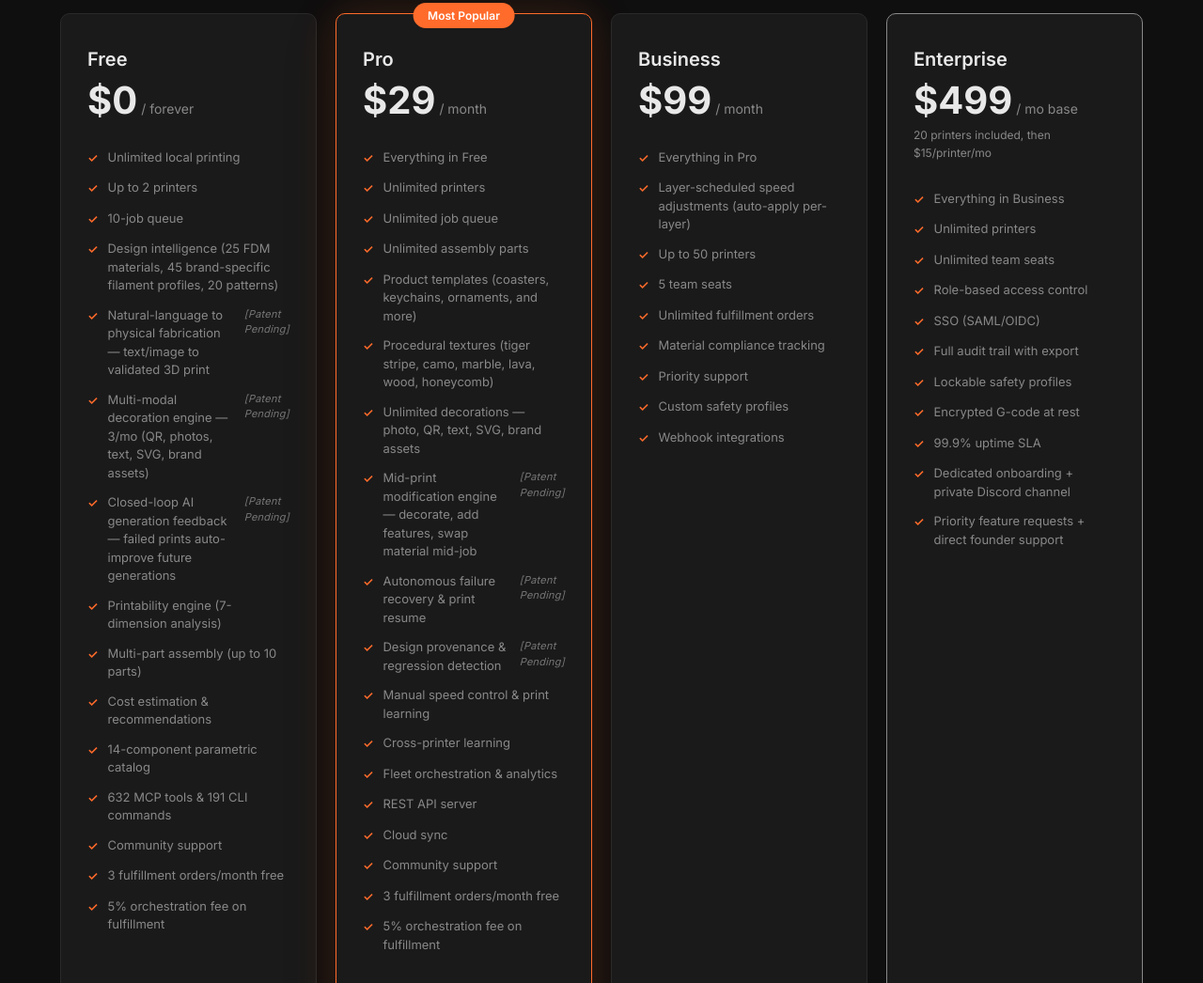
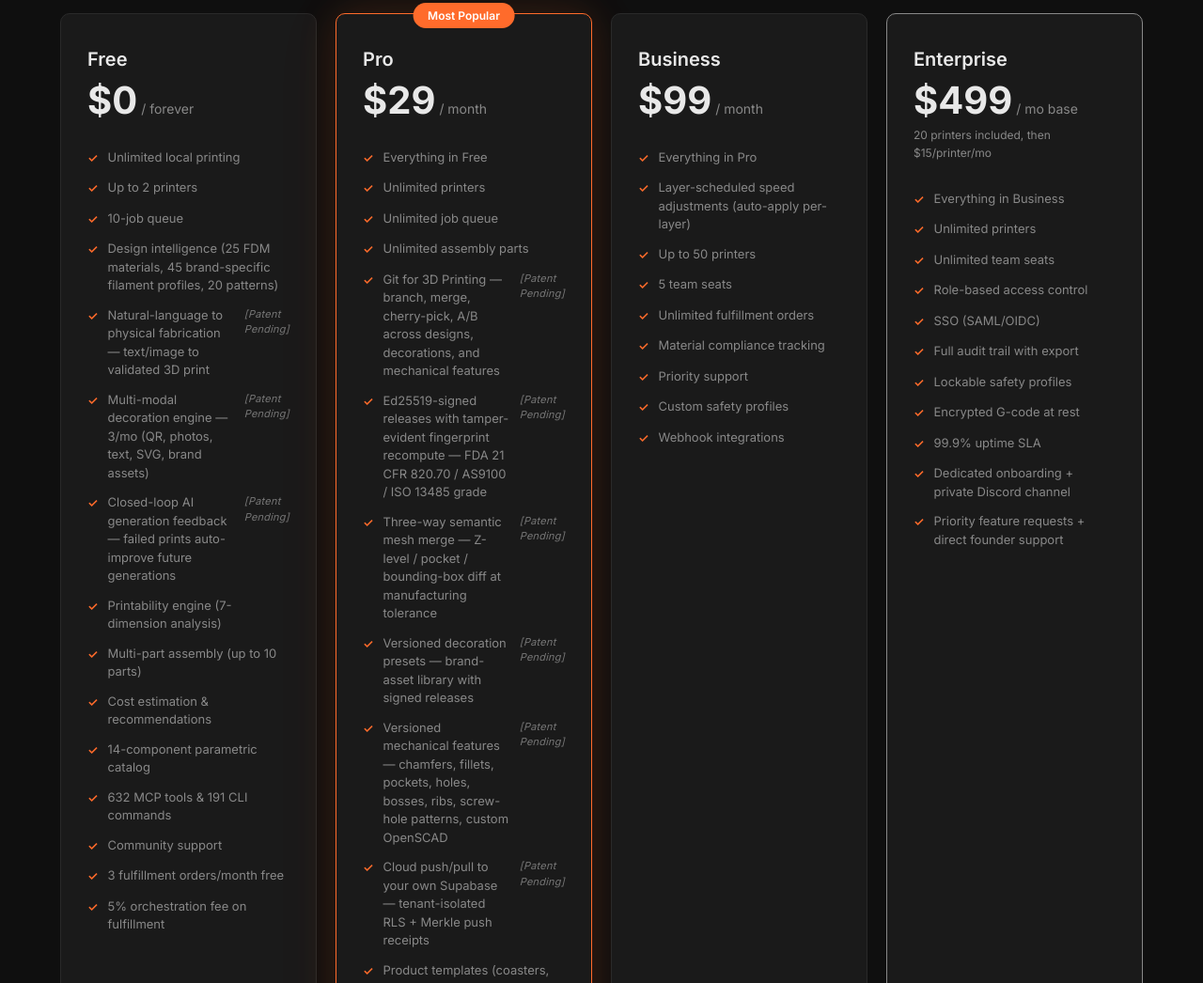
Before and after one commit to codeofaxel/Kiln, an Astro site in the folder docs/site/: page /pricing in a window 1280 px wide. Shown: the part 398-1444 px from the top of the page at 94% size. Built offline with nearby package versions, Linux system fonts and the light colour scheme; Astro itself is replaced by a stand-in of ours.

Commit message:
docs(pricing): update Pro tier to reflect v1.0 scope (021 + 028 filings)
Pro tier's feature list was still showing pre-v1.0 paywall scope.
Adding the 6 load-bearing v1.0 capabilities from KILN-021 + KILN-028
(filed 2026-04-17):

- Git for 3D Printing (branch / merge / cherry-pick / A/B)
- Ed25519-signed releases with tamper-evidence
- Three-way semantic mesh merge at manufacturing tolerance
- Versioned decoration presets
- Versioned mechanical features
- Cloud push/pull with tenant-isolated RLS + Merkle receipts

Collapsed "Cloud sync" into the more specific "Cloud push/pull"
line (supersedes the Phase 1 device-sync positioning).  Renamed
"Design provenance & regression detection" to explicitly include
"cross-branch outcome A/B" since that's now part of the shipped
surface.

No price change.  $29/mo anchor holds at launch; revisit after
conversion data comes in.

```diff
--- a/docs/site/src/pages/pricing.astro
+++ b/docs/site/src/pages/pricing.astro
@@ -156,17 +156,22 @@ const pricingFaqSchema = {
             <li><span class="check">&#10003;</span> Unlimited printers</li>
             <li><span class="check">&#10003;</span> Unlimited job queue</li>
             <li><span class="check">&#10003;</span> Unlimited assembly parts</li>
+            <li><span class="check">&#10003;</span> Git for 3D Printing &mdash; branch, merge, cherry-pick, A/B across designs, decorations, and mechanical features <span class="patent-mark">[Patent Pending]</span></li>
+            <li><span class="check">&#10003;</span> Ed25519-signed releases with tamper-evident fingerprint recompute &mdash; FDA 21 CFR 820.70 / AS9100 / ISO 13485 grade <span class="patent-mark">[Patent Pending]</span></li>
+            <li><span class="check">&#10003;</span> Three-way semantic mesh merge &mdash; Z-level / pocket / bounding-box diff at manufacturing tolerance <span class="patent-mark">[Patent Pending]</span></li>
+            <li><span class="check">&#10003;</span> Versioned decoration presets &mdash; brand-asset library with signed releases <span class="patent-mark">[Patent Pending]</span></li>
+            <li><span class="check">&#10003;</span> Versioned mechanical features &mdash; chamfers, fillets, pockets, holes, bosses, ribs, screw-hole patterns, custom OpenSCAD <span class="patent-mark">[Patent Pending]</span></li>
+            <li><span class="check">&#10003;</span> Cloud push/pull to your own Supabase &mdash; tenant-isolated RLS + Merkle push receipts <span class="patent-mark">[Patent Pending]</span></li>
             <li><span class="check">&#10003;</span> Product templates (coasters, keychains, ornaments, and more)</li>
             <li><span class="check">&#10003;</span> Procedural textures (tiger stripe, camo, marble, lava, wood, honeycomb)</li>
             <li><span class="check">&#10003;</span> Unlimited decorations &mdash; photo, QR, text, SVG, brand assets</li>
             <li><span class="check">&#10003;</span> Mid-print modification engine &mdash; decorate, add features, swap material mid-job <span class="patent-mark">[Patent Pending]</span></li>
             <li><span class="check">&#10003;</span> Autonomous failure recovery &amp; print resume <span class="patent-mark">[Patent Pending]</span></li>
-            <li><span class="check">&#10003;</span> Design provenance &amp; regression detection <span class="patent-mark">[Patent Pending]</span></li>
+            <li><span class="check">&#10003;</span> Design provenance, regression detection, cross-branch outcome A/B <span class="patent-mark">[Patent Pending]</span></li>
             <li><span class="check">&#10003;</span> Manual speed control &amp; print learning</li>
             <li><span class="check">&#10003;</span> Cross-printer learning</li>
             <li><span class="check">&#10003;</span> Fleet orchestration &amp; analytics</li>
             <li><span class="check">&#10003;</span> REST API server</li>
-            <li><span class="check">&#10003;</span> Cloud sync</li>
             <li><span class="check">&#10003;</span> Community support</li>
             <li><span class="check">&#10003;</span> 3 fulfillment orders/month free</li>
             <li><span class="check">&#10003;</span> 5% orchestration fee on fulfillment</li>
```
